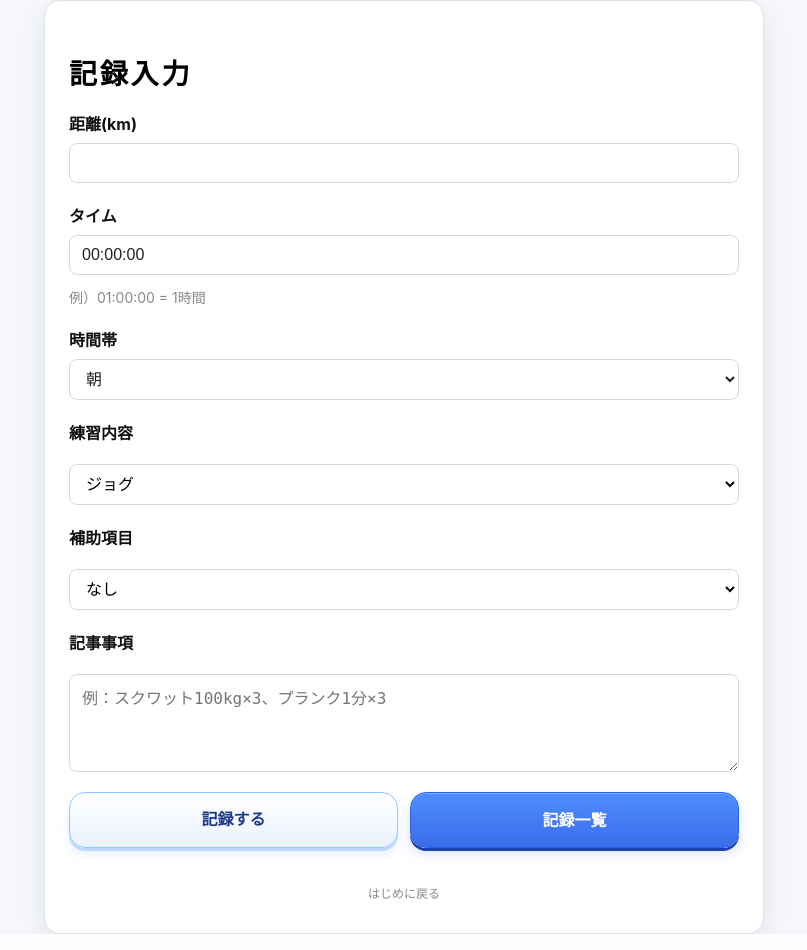
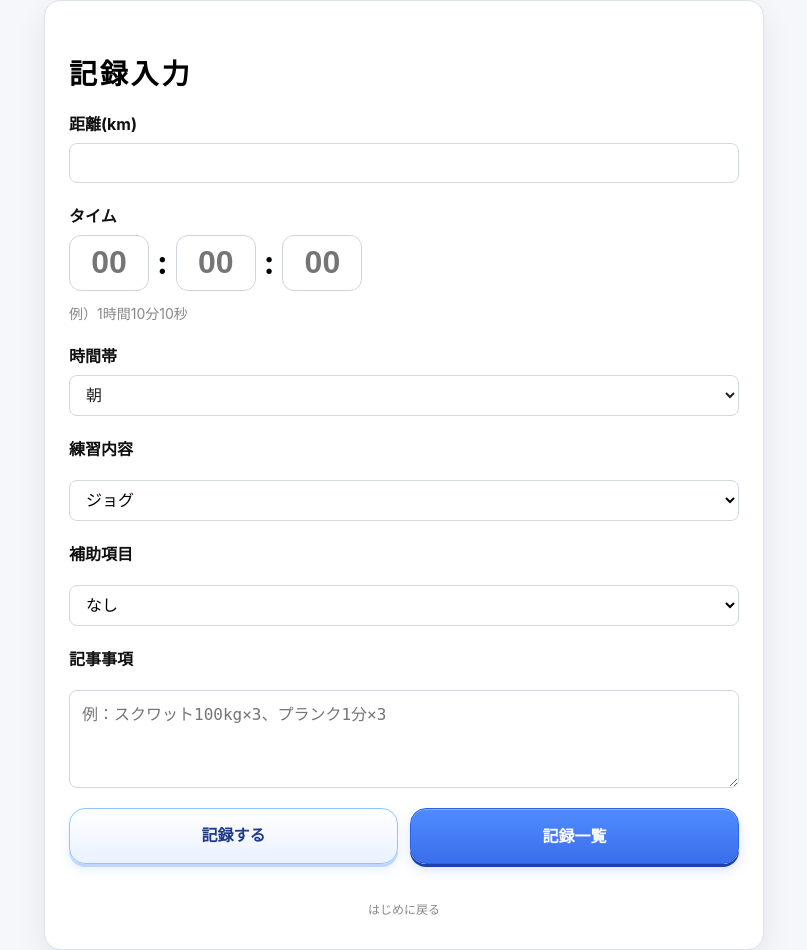
Before and after one commit to masakazu-2518/running-story-app, a Flask app: page /input in a window 1280 px wide. Shown: the whole page, without its empty margins (236-1043 px from the left). Run offline with Flask 3, Linux system fonts and the light colour scheme.

Commit message:
タイム入力UI修正

```diff
--- a/static/script.js
+++ b/static/script.js
@@ -122,36 +122,27 @@ document.addEventListener("DOMContentLoaded", () => {
 });
 
 // 時間制御
+// 時間制御
 document.addEventListener("DOMContentLoaded", function () {
     const form = document.querySelector(".form");
-    const timeInput = document.getElementById("time");
 
-    if (!form || !timeInput) return;
+    const hour = document.getElementById("hour");
+    const minute = document.getElementById("minute");
+    const second = document.getElementById("second");
 
-    // 初期値は必ず 00:00:00
-    timeInput.value = "00:00:00";
+    const hiddenTime = document.getElementById("time");
 
-    form.addEventListener("submit", function (e) {
-        const value = timeInput.value;
+    if (!form) return;
 
-        if (value === "00:00" || value === "00:00:00" || !value) {
-            e.preventDefault();
-            timeInput.setCustomValidity("時間を入力してください（0は不可）");
-            timeInput.reportValidity();
-            return;
-        }
+    form.addEventListener("submit", function () {
+        const h = hour.value || "00";
+        const m = minute.value || "00";
+        const s = second.value || "00";
 
-        timeInput.setCustomValidity("");
-    });
-
-    timeInput.addEventListener("input", function () {
-        const value = timeInput.value;
-
-        if (value === "00:00" || value === "00:00:00" || !value) {
-            timeInput.setCustomValidity("時間を入力してください（0は不可）");
-        } else {
-            timeInput.setCustomValidity("");
-        }
+        hiddenTime.value =
+            h.padStart(2, "0") + ":" +
+            m.padStart(2, "0") + ":" +
+            s.padStart(2, "0");
     });
 });
 
--- a/static/style.css
+++ b/static/style.css
@@ -818,6 +818,28 @@ textarea.form_input {
         0 1px 0 rgba(0, 0, 0, 0.08);
 }
 
+/* 時間制御 */
+.time-wrap {
+    display: flex;
+    align-items: center;
+    gap: 8px;
+}
+
+.time-box {
+    width: 80px;
+    height: 56px;
+    border: 1px solid #cfd6df;
+    border-radius: 12px;
+    text-align: center;
+    font-size: 32px;
+    font-weight: 700;
+}
+
+.time-colon {
+    font-size: 32px;
+    font-weight: 700;
+}
+
 /* result画面 */
 .result-character {
     width: 100%;
--- a/templates/index.html
+++ b/templates/index.html
@@ -18,10 +18,22 @@
             </div>
 
             <div class="form__group">
-                <label class="form__label" for="time">タイム</label>
-                <input class="form__input" type="text" id="time" name="time" inputmode="numeric"
-                    placeholder="例：01:00:00" required>
-                <small class="time-note">例）01:00:00 = 1時間</small>
+                <label class="form__label">タイム</label>
+
+                <div class="time-wrap">
+                    <input class="time-box" type="text" id="hour" inputmode="numeric" maxlength="2" placeholder="00">
+
+                    <span class="time-colon">:</span>
+
+                    <input class="time-box" type="text" id="minute" inputmode="numeric" maxlength="2" placeholder="00">
+
+                    <span class="time-colon">:</span>
+
+                    <input class="time-box" type="text" id="second" inputmode="numeric" maxlength="2" placeholder="00">
+                    <input type="hidden" id="time" name="time">
+                </div>
+
+                <small class="time-note">例）1時間10分10秒</small>
             </div>
             <div class="form__group">
                 <label class="form__label" for="time_of_day">時間帯</label>
```
